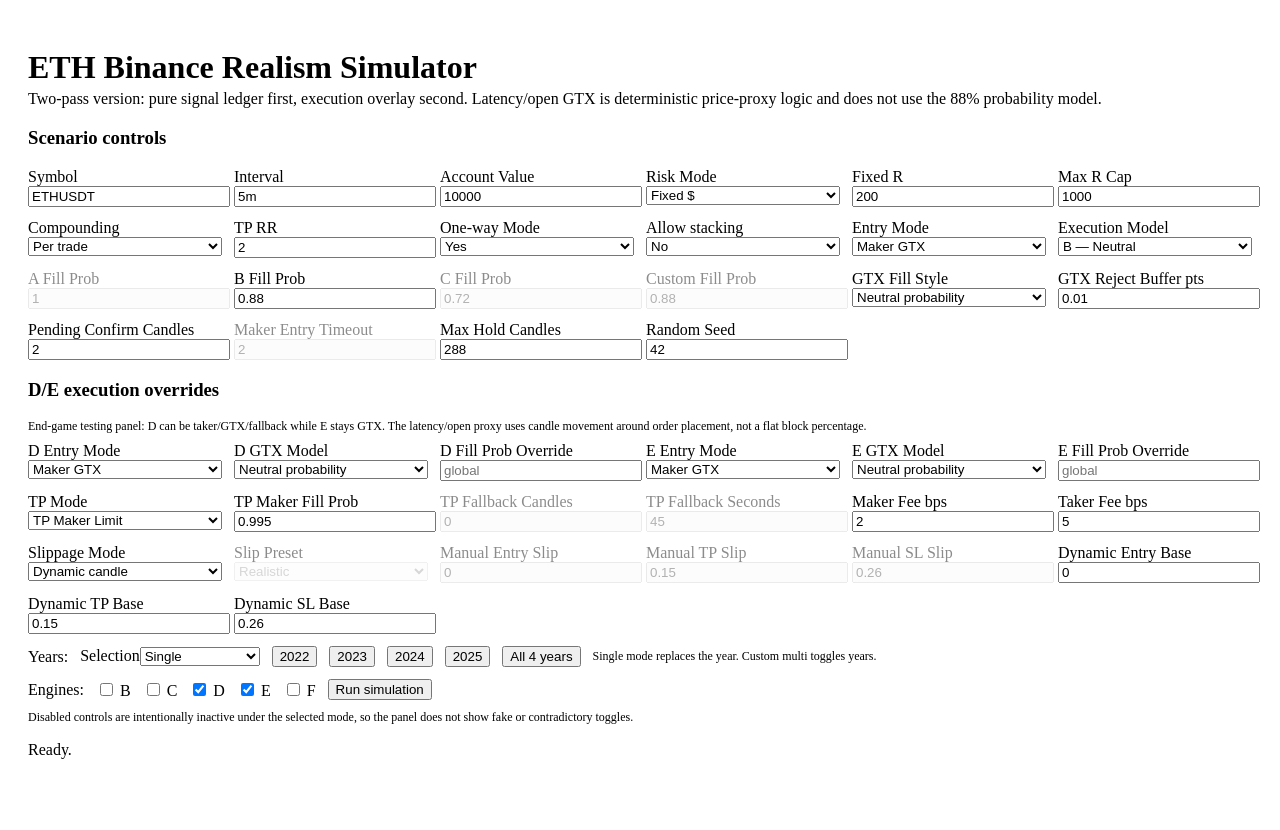
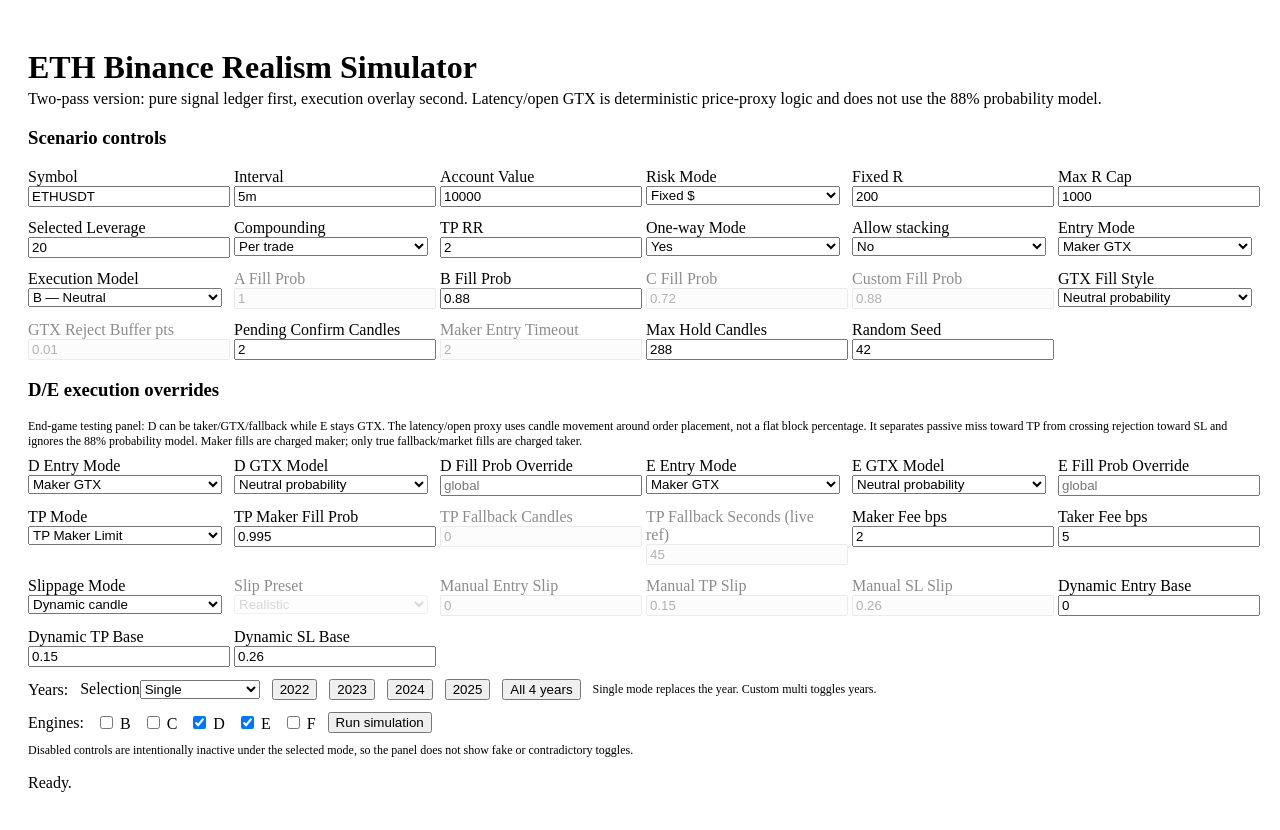
Before and after one commit to hanitaki93-create/eth-realism-simulator, a React (Vite) app in the folder client/: page / in a window 1280 px wide. Shown: the top 830 px of the page. Before the commit the page ends 803 px from the top, so only its background shows below. Built offline with nearby package versions, Linux system fonts and the light colour scheme.

Commit message:
Update ScenarioForm.jsx

```diff
--- a/client/src/components/ScenarioForm.jsx
+++ b/client/src/components/ScenarioForm.jsx
@@ -26,20 +26,23 @@
   const tpMode = config.tpMode || 'market';
   const entryMode = config.entryMode || 'maker_gtx';
   const perEngineIds = ['D','E'];
+  const allEngineIds = Object.keys(config.engines || {}).length ? Object.keys(config.engines || {}) : ['D','E'];
+  const activeEngineIds = allEngineIds.filter(id => (config.engines || {})[id]);
   const presetActive = slippageMode === 'preset';
   const manualActive = slippageMode === 'manual';
   const dynamicActive = slippageMode === 'dynamic';
-  const makerEntryActive = entryMode === 'maker_gtx' || entryMode === 'maker_gtx_then_taker' || entryMode === 'maker_gtx_then_market';
-  const anyEngineMaker = perEngineIds.some(id => (config.engineEntryMode?.[id] || entryMode) !== 'taker_market');
-  const anyTouchStyle = (makerEntryActive && (config.makerEntryFillStyle === 'touch_gated' || config.makerEntryFillStyle === 'hybrid')) || perEngineIds.some(id => {
-    const engMode = config.engineEntryMode?.[id] || entryMode;
-    const engStyle = config.engineMakerEntryFillStyle?.[id] || config.makerEntryFillStyle;
-    return engMode !== 'taker_market' && (engStyle === 'touch_gated' || engStyle === 'hybrid');
-  });
-  const entryTouchTimeoutActive = anyTouchStyle;
+  const engineMode = (id) => config.engineEntryMode?.[id] || entryMode;
+  const engineStyle = (id) => config.engineMakerEntryFillStyle?.[id] || config.makerEntryFillStyle || 'neutral_prob';
+  const engineIsMaker = (id) => engineMode(id) !== 'taker_market';
+  const engineUsesProbability = (id) => engineIsMaker(id) && engineStyle(id) !== 'latency_open';
+  const engineUsesLatency = (id) => engineIsMaker(id) && engineStyle(id) === 'latency_open';
+  const engineUsesTouchTimeout = (id) => engineIsMaker(id) && (engineStyle(id) === 'touch_gated' || engineStyle(id) === 'hybrid');
+  const makerEntryActive = activeEngineIds.some(engineIsMaker);
+  const fillModelActive = activeEngineIds.some(engineUsesProbability);
+  const gtxRejectBufferActive = activeEngineIds.some(engineUsesLatency);
+  const entryTouchTimeoutActive = activeEngineIds.some(engineUsesTouchTimeout);
   const tpMakerActive = tpMode === 'maker_limit' || tpMode === 'maker_then_market';
   const tpFallbackActive = tpMode === 'maker_then_market';
-  const fillModelActive = makerEntryActive || anyEngineMaker;
 
   return (
     <div className="card" style={{ marginBottom: 16 }}>
@@ -63,6 +66,8 @@
         )}
 
         <label>Max R Cap<NumInput value={config.riskCap} onChange={v=>set('riskCap', v)} /></label>
+
+        <label>Selected Leverage<NumInput value={config.selectedLeverage ?? 20} onChange={v=>set('selectedLeverage', v)} /></label>
 
         <label>Compounding
           <select style={inputStyle} value={config.compounding} onChange={e=>set('compounding', e.target.value)}>
@@ -93,8 +98,8 @@
         <label>Entry Mode
           <select style={inputStyle} value={entryMode} onChange={e=>set('entryMode', e.target.value)}>
             <option value="maker_gtx">Maker GTX</option>
-            <option value="maker_gtx_then_taker">GTX reject → taker fallback</option>
-            <option value="maker_gtx_then_market">GTX attempt → market fallback</option>
+            <option value="maker_gtx_then_taker">GTX crossing reject → taker fallback</option>
+            <option value="maker_gtx_then_market">GTX any failed attempt → market fallback</option>
             <option value="taker_market">Taker Market</option>
           </select>
         </label>
@@ -122,7 +127,7 @@
           </select>
         </label>
 
-        <label>GTX Reject Buffer pts<NumInput step="0.01" value={config.gtxRejectBufferPts ?? 0.01} onChange={v=>set('gtxRejectBufferPts', v)} /></label>
+        <label style={gtxRejectBufferActive ? {} : disabledStyle}>GTX Reject Buffer pts<NumInput step="0.01" disabled={!gtxRejectBufferActive} value={config.gtxRejectBufferPts ?? 0.01} onChange={v=>set('gtxRejectBufferPts', v)} /></label>
         <label>Pending Confirm Candles<NumInput value={config.entryTimeoutCandles} onChange={v=>set('entryTimeoutCandles', v)} /></label>
         <label style={entryTouchTimeoutActive ? {} : disabledStyle}>Maker Entry Timeout<NumInput disabled={!entryTouchTimeoutActive} value={config.makerEntryTimeoutCandles} onChange={v=>set('makerEntryTimeoutCandles', v)} /></label>
         <label>Max Hold Candles<NumInput value={config.maxHoldCandles} onChange={v=>set('maxHoldCandles', v)} /></label>
@@ -134,32 +139,33 @@
       <div className="card" style={{ marginTop:12, background:'rgba(255,255,255,0.03)' }}>
         <h3>D/E execution overrides</h3>
         <div style={{ color:'var(--text3)', fontSize:12, marginBottom:8 }}>
-          End-game testing panel: D can be taker/GTX/fallback while E stays GTX. The latency/open proxy uses candle movement around order placement, not a flat block percentage.
+          End-game testing panel: D can be taker/GTX/fallback while E stays GTX. The latency/open proxy uses candle movement around order placement, not a flat block percentage. It separates passive miss toward TP from crossing rejection toward SL and ignores the 88% probability model. Maker fills are charged maker; only true fallback/market fills are charged taker.
         </div>
         <div style={{ display:'grid', gridTemplateColumns:'repeat(6, minmax(0,1fr))', gap:12 }}>
           {perEngineIds.map(id => {
-            const engMode = config.engineEntryMode?.[id] || config.entryMode || 'maker_gtx';
-            const engStyle = config.engineMakerEntryFillStyle?.[id] || config.makerEntryFillStyle || 'neutral_prob';
-            const engIsMaker = engMode !== 'taker_market';
+            const engMode = engineMode(id);
+            const engStyle = engineStyle(id);
+            const engIsMakerActive = engineIsMaker(id);
+            const engProbActive = engineUsesProbability(id);
             return <React.Fragment key={id}>
               <label>{id} Entry Mode
                 <select style={inputStyle} value={engMode} onChange={e=>setEngineExec('engineEntryMode', id, e.target.value)}>
                   <option value="maker_gtx">Maker GTX</option>
-                  <option value="maker_gtx_then_taker">GTX reject → taker fallback</option>
-                  <option value="maker_gtx_then_market">GTX attempt → market fallback</option>
+                  <option value="maker_gtx_then_taker">GTX crossing reject → taker fallback</option>
+                  <option value="maker_gtx_then_market">GTX any failed attempt → market fallback</option>
                   <option value="taker_market">Taker Market</option>
                 </select>
               </label>
-              <label style={engIsMaker ? {} : disabledStyle}>{id} GTX Model
-                <select style={inputStyle} disabled={!engIsMaker} value={engStyle} onChange={e=>setEngineExec('engineMakerEntryFillStyle', id, e.target.value)}>
+              <label style={engIsMakerActive ? {} : disabledStyle}>{id} GTX Model
+                <select style={inputStyle} disabled={!engIsMakerActive} value={engStyle} onChange={e=>setEngineExec('engineMakerEntryFillStyle', id, e.target.value)}>
                   <option value="neutral_prob">Neutral probability</option>
                   <option value="latency_open">Latency/open proxy</option>
                   <option value="hybrid">Hybrid immediate + touch</option>
                   <option value="touch_gated">Strict touch-gated</option>
                 </select>
               </label>
-              <label>{id} Fill Prob Override
-                <input style={inputStyle} type="number" step="0.01" placeholder="global" value={config.engineFillProbOverride?.[id] ?? ''} onChange={e=>setEngineExec('engineFillProbOverride', id, e.target.value === '' ? null : +e.target.value)} />
+              <label style={engProbActive ? {} : disabledStyle}>{id} Fill Prob Override
+                <input style={inputStyle} disabled={!engProbActive} type="number" step="0.01" placeholder={engProbActive ? 'global' : 'inactive'} value={config.engineFillProbOverride?.[id] ?? ''} onChange={e=>setEngineExec('engineFillProbOverride', id, e.target.value === '' ? null : +e.target.value)} />
               </label>
             </React.Fragment>;
           })}
@@ -176,7 +182,7 @@
         </label>
         <label style={tpMakerActive ? {} : disabledStyle}>TP Maker Fill Prob<NumInput step="0.01" disabled={!tpMakerActive} value={config.tpMakerFillProb} onChange={v=>set('tpMakerFillProb', v)} /></label>
         <label style={tpFallbackActive ? {} : disabledStyle}>TP Fallback Candles<NumInput disabled={!tpFallbackActive} value={config.tpFallbackCandles} onChange={v=>set('tpFallbackCandles', v)} /></label>
-        <label style={tpFallbackActive ? {} : disabledStyle}>TP Fallback Seconds<NumInput disabled={!tpFallbackActive} value={config.tpFallbackSeconds ?? 45} onChange={v=>set('tpFallbackSeconds', v)} /></label>
+        <label style={tpFallbackActive ? {} : disabledStyle}>TP Fallback Seconds (live ref)<NumInput disabled={!tpFallbackActive} value={config.tpFallbackSeconds ?? 45} onChange={v=>set('tpFallbackSeconds', v)} /></label>
 
         <label>Maker Fee bps<NumInput step="0.1" value={config.feeMakerBps} onChange={v=>set('feeMakerBps', v)} /></label>
         <label>Taker Fee bps<NumInput step="0.1" value={config.feeTakerBps} onChange={v=>set('feeTakerBps', v)} /></label>
```
